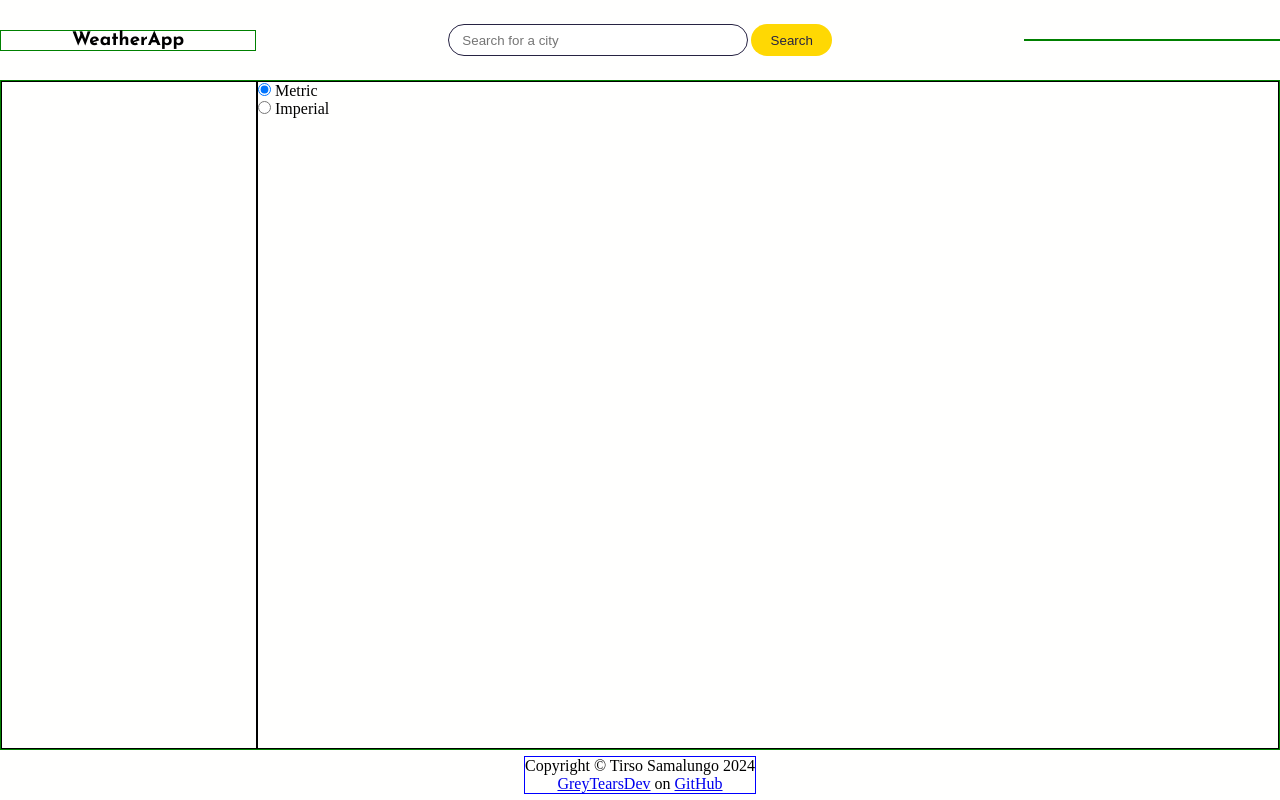
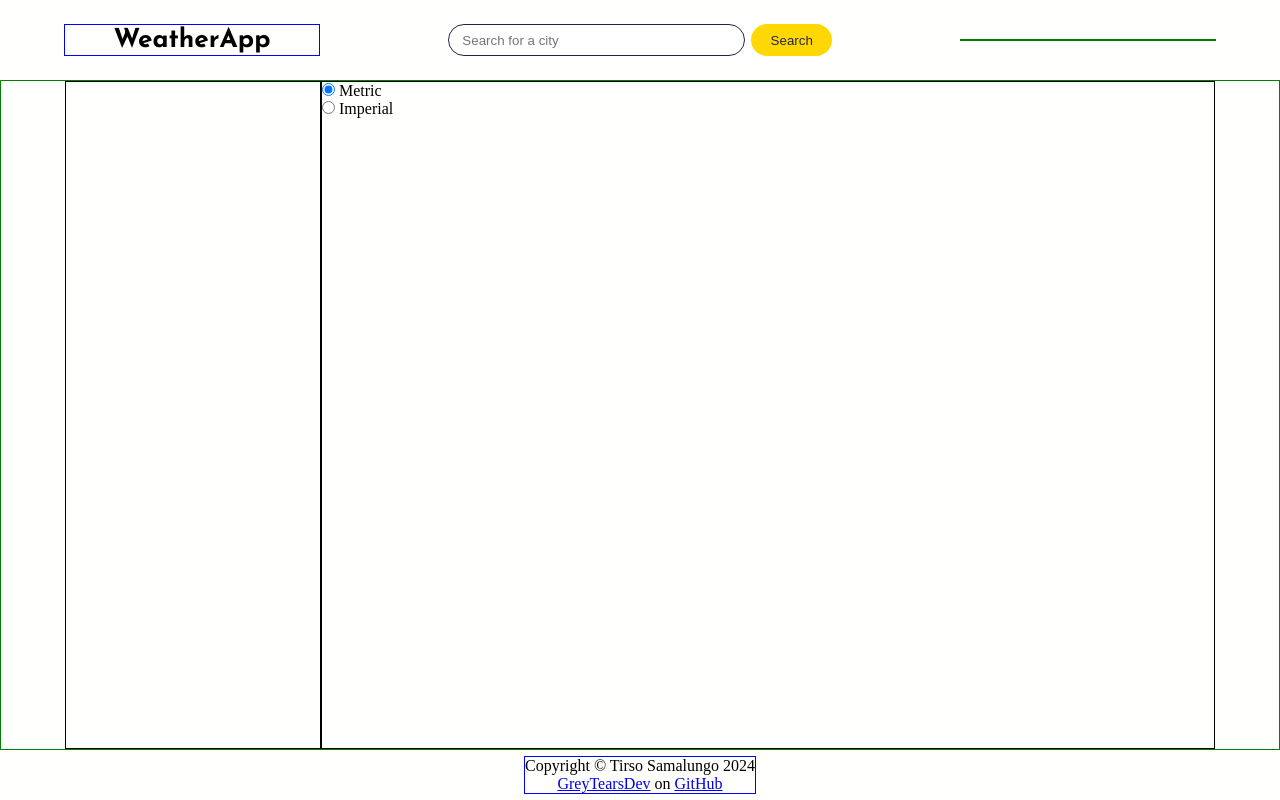
Before and after one commit to GreyTearsDev/weather-app, a website built with webpack: page src/index.html in a window 1280 px wide. Built offline with nearby package versions, Linux system fonts and the light colour scheme; no server answers.

Commit message:
Add basic styling to the logo text

```diff
--- a/src/styles.css
+++ b/src/styles.css
@@ -48,19 +48,24 @@ main > div {
   align-items: center;
   grid-template-columns: 20vw 1fr 20vw;
   grid-template-areas: 'logo form location';
+  padding: 0 5vw;
 }
 
 .top__logo {
+  border: 1px solid blue;
   font-family: 'Josefin Sans', sans-serif;
+  font-size: 1.4rem;
+  font-weight: bolder;
+  display: flex;
   grid-area: logo;
-  display: flex;
+  height: 4vh;
   justify-content: center;
-  border: 1px solid green;
+  align-items: center;
 }
 
 .top__form {
   display: flex;
-  gap: 1%;
+  gap: 0.5vw;
   grid-area: form;
   justify-self: center;
   justify-content: space-between;
@@ -112,7 +117,8 @@ main > div {
   grid-area: middle;
   display: grid;
   grid-template-columns: 20vw 1fr;
-  grid-template-areas: 'left center right';
+  grid-template-areas: 'left center';
+  padding: 0 5vw;
 }
 
 .middle__container {
@@ -126,9 +132,6 @@ main > div {
   grid: center;
 }
 
-.middle__container--right {
-  grid-area: right;
-}
 .bottom {
   grid-area: bottom;
   display: flex;
```
